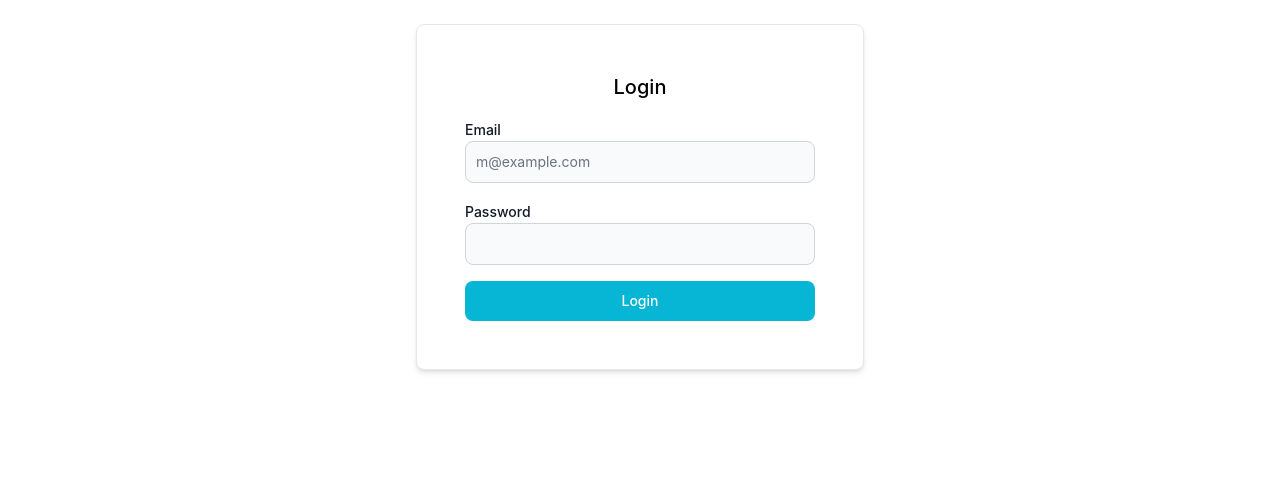
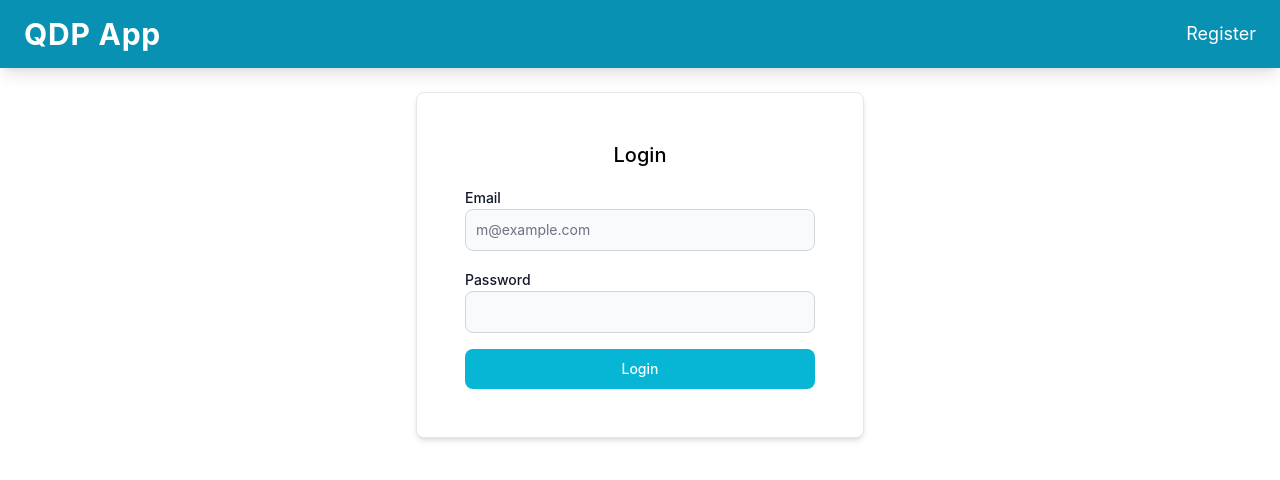
Before and after one commit to alyshanmaredia/Serverless-DataProcess-Project, a React (Create React App) app in the folder frontend/: page /login in a window 1280 px wide. Shown: the top 480 px of the page. Built offline with nearby package versions, Linux system fonts and the light colour scheme; no server answers; what amazon-cognito-identity-js would draw is missing.

Commit message:
Modified App.js to include the routes and package.json and package-lock.json to install firebase to application to resolve conflicts

```diff
--- a/frontend/package.json
+++ b/frontend/package.json
@@ -11,6 +11,7 @@
     "crypto": "^1.0.1",
     "crypto-browserify": "^3.12.1",
     "crypto-js": "^4.2.0",
+    "firebase": "^11.0.1",
     "flowbite": "^1.8.1",
     "flowbite-react": "^0.10.2",
     "jsonwebtoken": "^9.0.2",
--- a/frontend/src/App.js
+++ b/frontend/src/App.js
@@ -8,17 +8,26 @@ import {
 import { AuthProvider } from "./context/AuthContext";
 import Login from "../src/components/authentication/Login";
 import Registeration from "../src/components/authentication/Registeration";
+import Home from "../src/components/Home";
+import Navbar from "./components/Navbar";
+import Dashboard from "./components/Dashboard";
+import ProtectedRoute from "./utility/RouteProtection";
 import Assistant from "./components/assistant/Assistant";
 
 const App = () => {
 	return (
 		<AuthProvider>
 			<Router>
+			    <Navbar />
 				<Routes>
 					<Route path='/login' element={<Login />} />
 					<Route path='/register' element={<Registeration />} />
 					<Route path='/' element={<Navigate to='/login' />} />
 					<Route path='/assistant' element={<Assistant />} />
+					<Route
+						path='/dashboard'
+						element={<ProtectedRoute element={<Dashboard />} />}
+					/>
 				</Routes>
 			</Router>
 		</AuthProvider>
```
Also changed, not shown: 1 other file (tests, documents, lock files or other folders).
